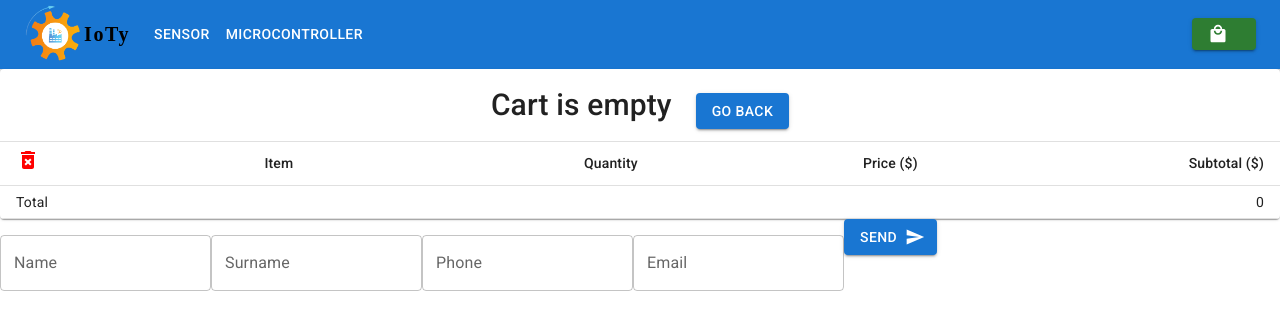
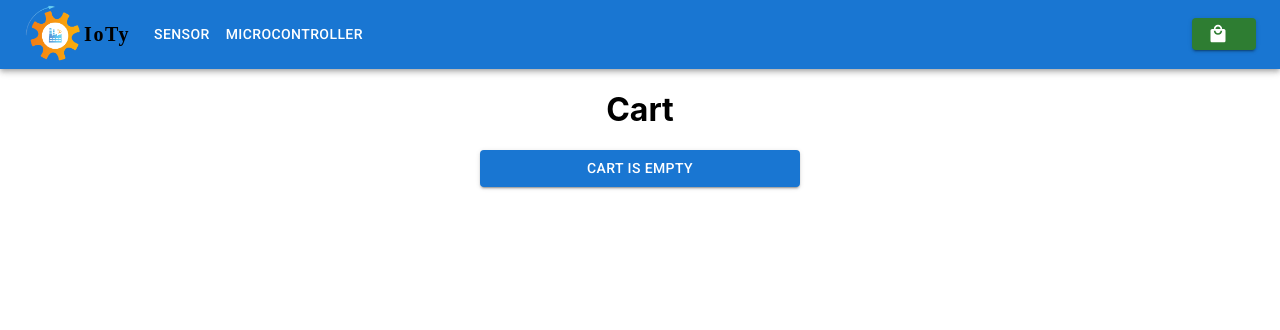
Before and after one commit to matiasgays/E-commerce-FrontEnd-React, a React (Create React App) app: page /cart in a window 1280 px wide. Shown: the top 330 px of the page. Built offline with nearby package versions, Linux system fonts and the light colour scheme.

Commit message:
Proyecto Final

```diff
--- a/src/components/Cart.js
+++ b/src/components/Cart.js
@@ -1,91 +1,66 @@
 import * as React from 'react'
-import { useContext } from 'react'
+import { useContext, useState } from 'react'
 import { CartContext } from '../context/CartContext'
-import Table from '@mui/material/Table'
-import TableBody from '@mui/material/TableBody'
-import TableCell from '@mui/material/TableCell'
-import TableContainer from '@mui/material/TableContainer'
-import TableHead from '@mui/material/TableHead'
-import TableRow from '@mui/material/TableRow'
-import Paper from '@mui/material/Paper'
-import DeleteForeverIcon from '@mui/icons-material/DeleteForever'
+import Form from './Form'
+import CartTable from './CartTable'
 import Button from '@mui/material/Button'
 import { Link } from 'react-router-dom'
-import Form from './Form'
+import Typography from '@mui/material/Typography'
+
+let sumTotal = 0
+let totalItems = []
+let orderPlaced = ''
 
 const Cart = () => {
 
-  const { cartList, removeItem, clear } = useContext(CartContext)
-  let sumTotal = 0
-  let totalItems = []
+  const { cartList, clear } = useContext(CartContext)
+  const [displayForm, setDisplayForm] = useState(false)
+  const [submit, setSubmit] = useState(false)
 
-  const clearCartView = () => {
+  const handleForm = () => {
+    setDisplayForm(!displayForm)
+    totalItems = cartList.map((item) => {
+      return (item)
+    })
+    sumTotal = cartList.reduce((total, item)=>total+(item.price*item.quantity),0)
+  }
+
+  const handleCheckout = (id) => {
+    orderPlaced = `Your order number: ${id} was placed successfully`
+    setSubmit(!submit)
     clear()
   }
 
   return (
     <>
-      <TableContainer component={Paper}>
-        <Table sx={{ minWidth: 650 }} size="small" aria-label="a dense table">
-          <TableHead>
-            <TableRow>
-              <TableCell align="center" colSpan={5} style={{lineHeight: 2}}>
+      {submit ?
+        <Typography sx={{m: 5}}>{orderPlaced}</Typography>
+      :
+        <>
+          <h1 style={{textAlign: 'center'}}>
+            Cart
+          </h1>
           {cartList.length === 0 ?
-                <>
-                  <span style={{fontSize: 30}}>Cart is empty</span>
-                  <Button variant="contained" sx={{color: 'white', ml: 3}}>
+            <div style={styles}>
+              <Button variant="contained" sx={{color: 'white', width: 1/4}}>
                 <Link to={'/'} style={{textDecoration: 'none',color: 'inherit'}}>
-                      Go Back
+                  Cart is empty
                 </Link>
               </Button>
-                </> :
-                <span style={{fontSize: 30}}>Cart</span>
+            </div>
+            : <CartTable handleForm={handleForm} changeState={displayForm}/>
           }
-              </TableCell>
-            </TableRow>
-            <TableRow>
-              <TableCell>
-                <DeleteForeverIcon sx={{ color: 'red' }} variant="contained" onClick={clearCartView}/>
-              </TableCell>
-              <TableCell align="center">Item</TableCell>
-              <TableCell align="right">Quantity</TableCell>
-              <TableCell align="right">Price&nbsp;($)</TableCell>
-              <TableCell align="right">Subtotal&nbsp;($)</TableCell>
-            </TableRow>
-          </TableHead>
-          <TableBody>
-            {cartList.map((item) => {
-              totalItems.push(item)
-              return (
-                <TableRow
-                  key={item.id}
-                  sx={{ '&:last-child td, &:last-child th': { border: 0 } }}
-                  >
-                    <TableCell>
-                      <DeleteForeverIcon onClick={() => removeItem(item.id)}/>
-                    </TableCell>
-                    <TableCell component="th" scope="row">
-                      {item.name}
-                    </TableCell>
-                    <TableCell align="right">{item.quantity}</TableCell>
-                    <TableCell align="right">{item.price}</TableCell>
-                    <TableCell align="right">{item.price*item.quantity}</TableCell>
-                </TableRow>
-            )})}
-            <TableRow>
-                <TableCell align="left" colSpan={4}>
-                  Total
-                </TableCell>
-                <TableCell align="right">
-                  {sumTotal = cartList.reduce((total, item)=>total+(item.price*item.quantity),0)}
-                </TableCell>
-              </TableRow>
-          </TableBody>
-        </Table>
-      </TableContainer>
-      <Form items = {totalItems} total={sumTotal}/>
+          {(displayForm && cartList.length > 0) && <Form items = {totalItems} total={sumTotal} submit={handleCheckout}/>
+          }
+          </>
+      }
     </>
   )
 }
 
 export default Cart
+
+const styles = {
+  display: 'flex',
+  justifyContent:'center'
+}
--- /dev/null
+++ b/src/components/CartTable.js
@@ -0,0 +1,78 @@
+import * as React from 'react'
+import { useContext } from 'react'
+import { CartContext } from '../context/CartContext'
+import Table from '@mui/material/Table'
+import TableBody from '@mui/material/TableBody'
+import TableCell from '@mui/material/TableCell'
+import TableHead from '@mui/material/TableHead'
+import TableRow from '@mui/material/TableRow'
+import DeleteForeverIcon from '@mui/icons-material/DeleteForever'
+import Button from '@mui/material/Button'
+
+const CartTable = ({handleForm, changeState}) => {
+
+  const { cartList, removeItem, clear } = useContext(CartContext)
+
+  const headers = ['Item', 'Quantity', 'Price', 'Subtotal']
+
+  const clearCartView = () => {
+    clear()
+  }
+
+  return (
+    <Table aria-label="a dense table" sx={{ width: 1/2, mx: 'auto' }}>
+      <TableHead>
+        <TableRow>
+          <TableCell align="center" colSpan={headers.length+1} style={{lineHeight: 2}}>
+          </TableCell>
+        </TableRow>
+        <TableRow>
+          <TableCell>
+            <DeleteForeverIcon sx={{ color: 'red' }} variant="contained" onClick={clearCartView}/>
+          </TableCell>
+          {headers.map((header,i) =>
+            <TableCell key={i} align="right">{header}</TableCell>
+          )}
+        </TableRow>
+      </TableHead>
+      <TableBody>
+        {cartList.map((item) => {
+          return (
+            <TableRow
+              key={item.id}
+              sx={{ '&:last-child td, &:last-child th': { border: 0 } }}
+              >
+                <TableCell>
+                  <DeleteForeverIcon onClick={() => removeItem(item.id)}/>
+                </TableCell>
+                <TableCell component="th" scope="row">
+                  {item.name}
+                </TableCell>
+                <TableCell align="right">{item.quantity}</TableCell>
+                <TableCell align="right">{item.price}</TableCell>
+                <TableCell align="right">{item.price*item.quantity}</TableCell>
+            </TableRow>
+        )})}
+        <TableRow>
+            <TableCell align="left" colSpan={4}>
+              Total
+            </TableCell>
+            <TableCell align="right">
+              {cartList.reduce((total, item)=>total+(item.price*item.quantity),0)}
+            </TableCell>
+          </TableRow>
+          <TableRow>
+              { !changeState &&
+                <TableCell align="right" colSpan={5}>
+                  <Button variant="contained" onClick={handleForm}>
+                    Checkout
+                  </Button>
+                </TableCell>
+              }
+          </TableRow>
+      </TableBody>
+    </Table>
+  )
+}
+
+export default CartTable
--- a/src/components/Form.js
+++ b/src/components/Form.js
@@ -5,9 +5,9 @@ import SendIcon from '@mui/icons-material/Send'
 import { db } from '../firebase/firebase'
 import { collection, addDoc, serverTimestamp } from 'firebase/firestore'
 
-const textFields = [['Name','text'], ['Surname','text'], ['Phone','number'], ['Email','email']]
+const textFields = [['Name','text'], ['Surname','text'], ['Phone','tel'], ['Email','email']]
 
-const Form = ({items, total}) => {
+const Form = ({items, total, submit}) => {
 
   const [inputs, setInputs] = useState({})
 
@@ -22,13 +22,13 @@ const Form = ({items, total}) => {
     const collections = collection(db, 'sells')
     const fetchDoc = async () => {
       try {
-        await addDoc(collections, {
+        const newDoc = await addDoc(collections, {
           buyer: inputs,
           items,
           total,
           date: serverTimestamp()
         })
-        alert(`Your order was loaded successfully. Your order ID is ${collection.id}`)
+        submit(newDoc.id)
       } catch (e) {
         console.log(e)
       }
@@ -37,27 +37,43 @@ const Form = ({items, total}) => {
   }
 
   return(
+    <>
       <form onSubmit={handleSubmit}>
+        <h1 style={{textAlign: 'center'}}>
+          Form
+        </h1>
         {textFields.map((field,i) => {
           return (
+            <div style={styles} key={i}>
               <TextField
+                required
                 key={i}
                 id="outlined-basic"
                 type={field[1]}
                 label={field[0]}
                 name={field[0]}
                 variant="outlined"
-            margin="normal"
                 onChange = {handleChange}
                 value = {inputs.field}
+                margin="normal"
+                sx={{ width: 1/4}}
               />
+            </div>
           )}
         )}
-      <Button variant="contained" endIcon={<SendIcon />} type='submit'>
+        <div style={styles}>
+          <Button variant="contained" endIcon={<SendIcon />} type='submit' sx={{width: 1/4, my: 5}}>
             Send
           </Button>
+        </div>
       </form>
+    </>
   )
 }
 
 export default Form
+
+const styles = {
+  display: 'flex',
+  justifyContent:'center'
+}
--- a/src/components/ItemDescriptionList.js
+++ b/src/components/ItemDescriptionList.js
@@ -14,11 +14,21 @@ const ItemDescriptionList = ({item}) => {
 
   const [toggleCheckout, setToggleCheckout] = useState(true)
 
-  const { addItem } = useContext(CartContext)
+  const { addItem, isInCart } = useContext(CartContext)
 
   const addItemToCart = (num) => {
     setToggleCheckout(false)
     addItem(item,num)
+  }
+
+  // console.log(item.stock)
+  const updateStock = () => {
+    isInCart(item)
+    if (isInCart(item) === undefined) {
+      return (item.stock)
+    }
+
+    return (item.stock - isInCart(item).quantity)
   }
 
   return (
@@ -35,8 +45,8 @@ const ItemDescriptionList = ({item}) => {
       </ListItem>
       <ListItem>
         {toggleCheckout ?
-          <ItemCount stock={5} initial={1} onAdd={addItemToCart}/> :
-          <Link to={'/cart'} style={{textDecoration: 'none'}}><Button variant="contained">Checkout</Button></Link>}
+          <ItemCount stock={updateStock()} initial={1} onAdd={addItemToCart}/> :
+          <Link to={'/cart'} style={{textDecoration: 'none'}}><Button variant="contained">View Cart</Button></Link>}
       </ListItem>
     </List>
   )
--- a/src/context/CartContext.js
+++ b/src/context/CartContext.js
@@ -7,6 +7,11 @@ const CartContextProvider = ({children}) => {
 
   const [cartList, setCartList] = useState([])
 
+  const addRowArray = (newItem, q) => {
+    newItem.quantity = q
+    setCartList([...cartList, newItem])
+  }
+
   const updateArray = (updateItem, quantity) => {
     let newArr = cartList.map((item) => {
       if (updateItem.id === item.id) {
@@ -14,22 +19,26 @@ const CartContextProvider = ({children}) => {
       }
       return item
     })
-    setCartList(newArr);
-  };
+    setCartList(newArr)
+  }
 
   const addItem = (item, quantity) => {
-    if(cartList.some((value) => value.name === item.name)) {
+    cartList.find((value) => value.name === item.name) === undefined ?
+      addRowArray(item, quantity)
+    :
       updateArray(item, quantity)
-    }
-    else{
-      item.quantity = quantity
-      setCartList([...cartList, item])
-    }
   }
 
   const removeItem = (itemId) => {
     let newArr = cartList.filter(item => item.id !== itemId)
     setCartList(newArr)
+  }
+
+  const isInCart = (item) => {
+    const itemFound = cartList.find((product) => {
+      return (product.id === item.id)
+    })
+    return itemFound
   }
 
   const clear = () => {
@@ -38,7 +47,7 @@ const CartContextProvider = ({children}) => {
 
   return (
     <>
-      <CartContext.Provider value={{cartList, addItem, removeItem, clear}}>{children}</CartContext.Provider>
+      <CartContext.Provider value={{cartList, addItem, removeItem, clear, isInCart}}>{children}</CartContext.Provider>
     </>
   )
 }
```
Also changed, not shown: 1 other file (tests, documents, lock files or other folders). Lines whose indentation alone changed are shown as unchanged.
